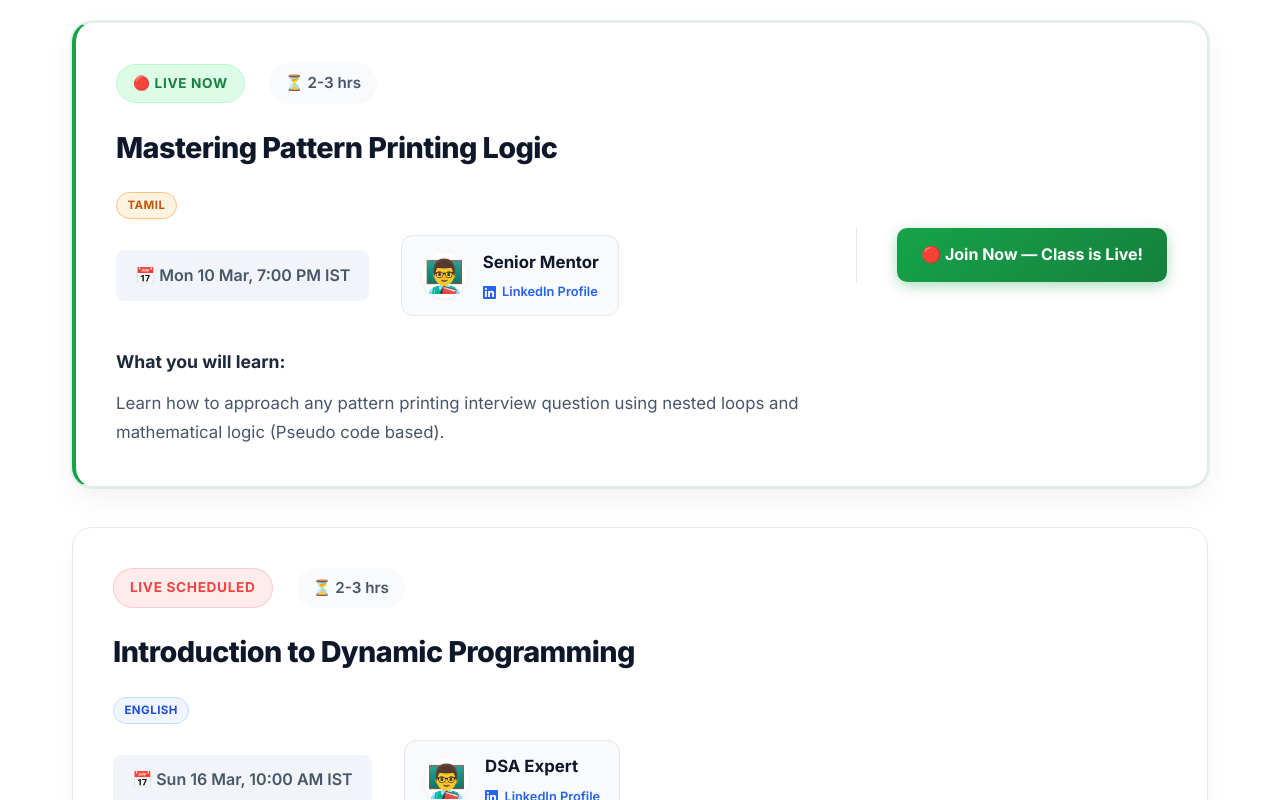
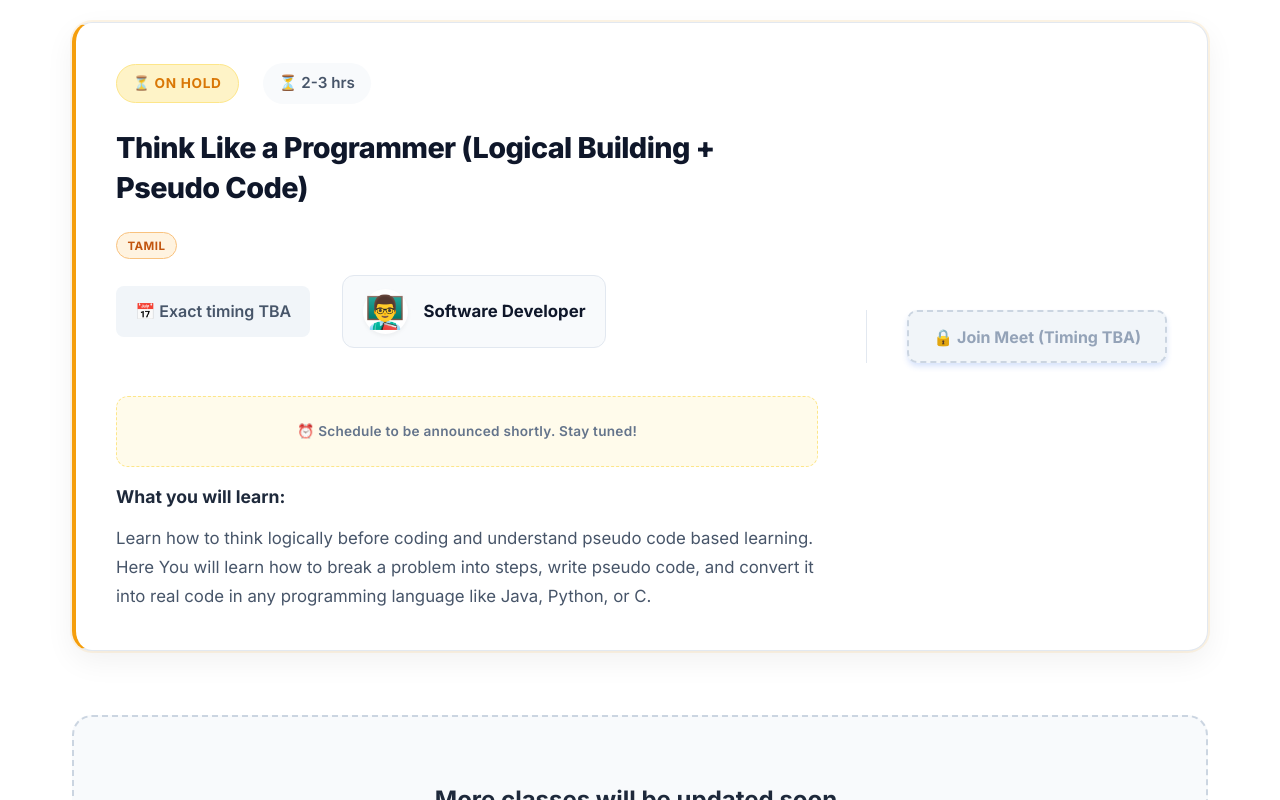
Before and after one commit to BoosterTechAcademy/Booster, a React (Vite) app: page /free-class in a window 1280 px wide. Shown: the part 440-1240 px from the top of the page. Built offline with nearby package versions, Linux system fonts and the light colour scheme.

Commit message:
on hold option added in free class components

```diff
--- a/src/components/BusinessServices/FreeClass.css
+++ b/src/components/BusinessServices/FreeClass.css
@@ -514,6 +514,25 @@
     animation: pulse-badge 1.5s infinite;
 }
 
+.onhold-badge {
+    background: #fef3c7 !important;
+    color: #d97706 !important;
+    border-color: #fde68a !important;
+}
+
+.fc-card-onhold {
+    border-left: 4px solid #f59e0b !important;
+    box-shadow: 0 0 0 2px rgba(245, 158, 11, 0.1), 0 10px 30px rgba(0, 0, 0, 0.06) !important;
+}
+
+.fc-countdown-tba {
+    justify-content: center;
+    text-align: center;
+    background: #fffbeb !important;
+    border: 1px dashed #fde68a !important;
+    padding: 1.5rem !important;
+}
+
 @keyframes pulse-green {
 
     0%,
--- a/src/components/BusinessServices/FreeClass.jsx
+++ b/src/components/BusinessServices/FreeClass.jsx
@@ -7,29 +7,41 @@ import './FreeClass.css';
 // language  : shown as a tag on each card
 // ──────────────────────────────────────────────────────────────────────────
 const upComingClasses = [
+    // {
+    //     id: 1,
+    //     title: 'Mastering Pattern Printing Logic',
+    //     dateTime: '2026-03-10T19:00:00',
+    //     dateLabel: 'Mon 10 Mar, 7:00 PM IST',
+    //     duration: '2-3 hrs',
+    //     language: 'Tamil',          // 'Tamil' | 'English' | 'Tamil / English'
+    //     curriculum: 'Learn how to approach any pattern printing interview question using nested loops and mathematical logic (Pseudo code based).',
+    //     link: 'https://meet.google.com/syq-yhso-sfe',
+    //     instructor: 'Senior Mentor',
+    //     linkedIn: 'https://linkedin.com/in/your-mentor-profile-1'  // replace with actual URL
+    // },
+    // {
+    //     id: 2,
+    //     title: 'Introduction to Dynamic Programming',
+    //     dateTime: '2026-03-16T10:00:00',
+    //     dateLabel: 'Sun 16 Mar, 10:00 AM IST',
+    //     duration: '2-3 hrs',
+    //     language: 'English',        // 'Tamil' | 'English' | 'Tamil / English'
+    //     curriculum: 'Break down complex recursion problems into simple DP tabular and memoization approaches.',
+    //     link: 'https://meet.google.com/syq-yhso-sfe',
+    //     instructor: 'DSA Expert',
+    //     linkedIn: 'https://linkedin.com/in/your-mentor-profile-2'  // replace with actual URL
+    // },
     {
-        id: 1,
-        title: 'Mastering Pattern Printing Logic',
-        dateTime: '2026-03-10T19:00:00',
-        dateLabel: 'Mon 10 Mar, 7:00 PM IST',
+        id: 3,
+        title: 'Think Like a Programmer (Logical Building + Pseudo Code)',
+        dateTime: '2026-04-01T10:00:00', // doesn't matter much since it's on hold
+        dateLabel: 'TBA',
         duration: '2-3 hrs',
-        language: 'Tamil',          // 'Tamil' | 'English' | 'Tamil / English'
-        curriculum: 'Learn how to approach any pattern printing interview question using nested loops and mathematical logic (Pseudo code based).',
-        link: 'https://meet.google.com/syq-yhso-sfe',
-        instructor: 'Senior Mentor',
-        linkedIn: 'https://linkedin.com/in/your-mentor-profile-1'  // replace with actual URL
-    },
-    {
-        id: 2,
-        title: 'Introduction to Dynamic Programming',
-        dateTime: '2026-03-16T10:00:00',
-        dateLabel: 'Sun 16 Mar, 10:00 AM IST',
-        duration: '2-3 hrs',
-        language: 'English',        // 'Tamil' | 'English' | 'Tamil / English'
-        curriculum: 'Break down complex recursion problems into simple DP tabular and memoization approaches.',
-        link: 'https://meet.google.com/syq-yhso-sfe',
-        instructor: 'DSA Expert',
-        linkedIn: 'https://linkedin.com/in/your-mentor-profile-2'  // replace with actual URL
+        language: 'Tamil',
+        curriculum: 'Learn how to think logically before coding and understand pseudo code based learning. Here You will learn how to break a problem into steps, write pseudo code, and convert it into real code in any programming language like Java, Python, or C.',
+        link: '',
+        instructor: 'Software Developer',
+        onHold: true
     }
 ];
 
@@ -68,14 +80,17 @@ const ClassCard = ({ cls }) => {
     const { days, hours, minutes, seconds, isLive } = useCountdown(cls.dateTime);
 
     return (
-        <div className={`fc-list-card ${isLive ? 'fc-card-live' : ''}`}>
+        <div className={`fc-list-card ${isLive && !cls.onHold ? 'fc-card-live' : ''} ${cls.onHold ? 'fc-card-onhold' : ''}`}>
             <div className="fc-card-info">
                 {/* Header row: badge + duration */}
                 <div className="fc-card-header">
-                    {isLive
-                        ? <div className="live-badge live-now">🔴 Live Now</div>
-                        : <div className="live-badge">Live Scheduled</div>
-                    }
+                    {cls.onHold ? (
+                        <div className="live-badge onhold-badge">⏳ On Hold</div>
+                    ) : isLive ? (
+                        <div className="live-badge live-now">🔴 Live Now</div>
+                    ) : (
+                        <div className="live-badge">Live Scheduled</div>
+                    )}
                     <span className="fc-duration">⏳ {cls.duration}</span>
                 </div>
 
@@ -92,7 +107,7 @@ const ClassCard = ({ cls }) => {
 
                 {/* Date & instructor */}
                 <div className="fc-meta">
-                    <p className="fc-date">📅 {cls.dateLabel}</p>
+                    <p className="fc-date">📅 {cls.onHold ? 'Exact timing TBA' : cls.dateLabel}</p>
                     <div className="fc-instructor-profile">
                         <div className="instructor-avatar">👨‍🏫</div>
                         <div className="instructor-details">
@@ -114,8 +129,8 @@ const ClassCard = ({ cls }) => {
                     </div>
                 </div>
 
-                {/* Countdown — hidden once live */}
-                {!isLive && (
+                {/* Countdown — hidden once live or on hold */}
+                {!isLive && !cls.onHold && (
                     <div className="fc-countdown-block">
                         <p className="fc-countdown-label">⏰ Class starts in:</p>
                         <div className="fc-countdown-grid">
@@ -142,6 +157,12 @@ const ClassCard = ({ cls }) => {
                     </div>
                 )}
 
+                {cls.onHold && (
+                    <div className="fc-countdown-block fc-countdown-tba">
+                        <p className="fc-countdown-label" style={{ marginBottom: 0 }}>⏰ Schedule to be announced shortly. Stay tuned!</p>
+                    </div>
+                )}
+
                 <div className="fc-curriculum">
                     <h3>What you will learn:</h3>
                     <p>{cls.curriculum}</p>
@@ -150,7 +171,15 @@ const ClassCard = ({ cls }) => {
 
             {/* Join button — active only when live */}
             <div className="fc-card-action">
-                {isLive ? (
+                {cls.onHold ? (
+                    <button
+                        className="join-class-btn join-locked"
+                        disabled
+                        title="Exact timing is not mentioned because the class may be rescheduled or cancelled."
+                    >
+                        🔒 Join Meet (Timing TBA)
+                    </button>
+                ) : isLive ? (
                     <a
                         href={cls.link}
                         target="_blank"
```
